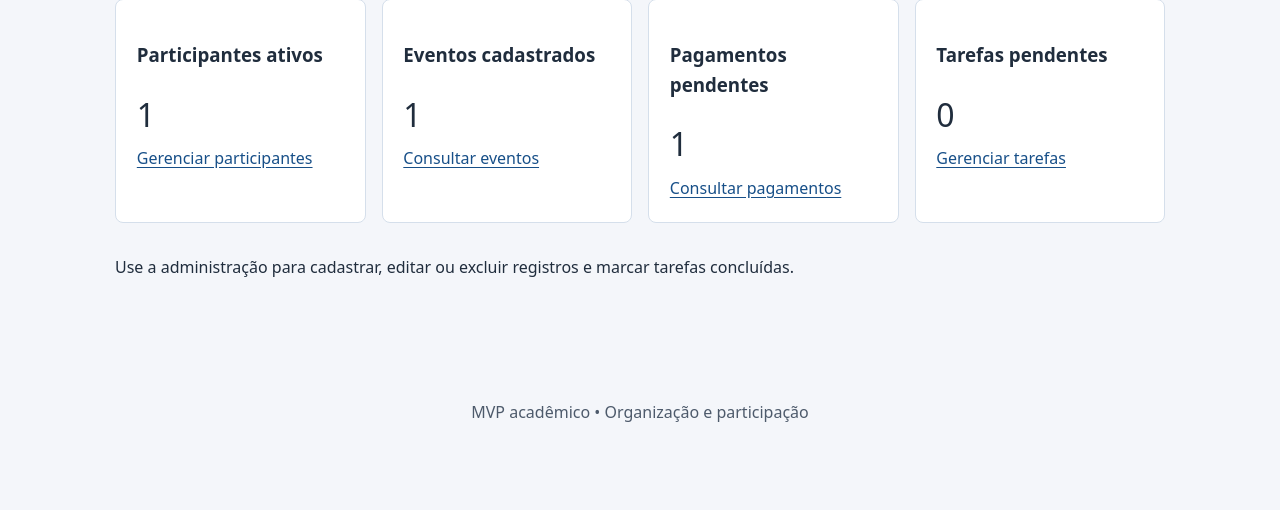
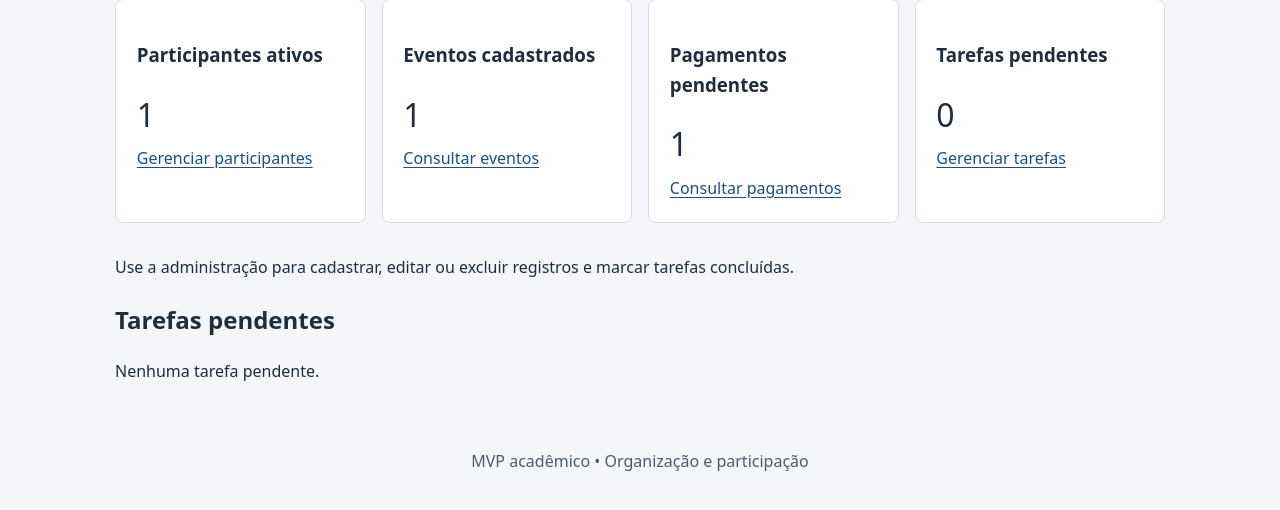
Before and after one commit to dinaoenois/sistema-gestao-grupo-jovens, a Django app: page / in a window 1280 px wide. Shown: the part 275-785 px from the top of the page. Run offline with Django 5.2, Linux system fonts and the light colour scheme; a user stored in the database is signed in; tables that the repository leaves empty hold one stand-in row (values such as "Sample post").

Commit message:
feat: exibir tarefas pendentes no menu principal

```diff
--- a/gestao/templates/gestao/inicio.html
+++ b/gestao/templates/gestao/inicio.html
@@ -9,4 +9,15 @@
   <section><h3>Tarefas pendentes</h3><p class="numero">{{ tarefas_pendentes }}</p><a href="{% url 'admin:gestao_tarefa_changelist' %}">Gerenciar tarefas</a></section>
 </div>
 <p>Use a administração para cadastrar, editar ou excluir registros e marcar tarefas concluídas.</p>
+<h2>Tarefas pendentes</h2>
+{% for tarefa in lista_tarefas %}
+<article>
+  <h3>{{ tarefa.titulo }}</h3>
+  <p>Responsável: {{ tarefa.responsavel|default:"Não definido" }}</p>
+  <p>Prazo: {{ tarefa.prazo|date:"d/m/Y"|default:"Não definido" }}</p>
+  <a href="{% url 'admin:gestao_tarefa_change' tarefa.pk %}">Editar tarefa</a>
+</article>
+{% empty %}
+<p>Nenhuma tarefa pendente.</p>
+{% endfor %}
 {% endblock %}
```
